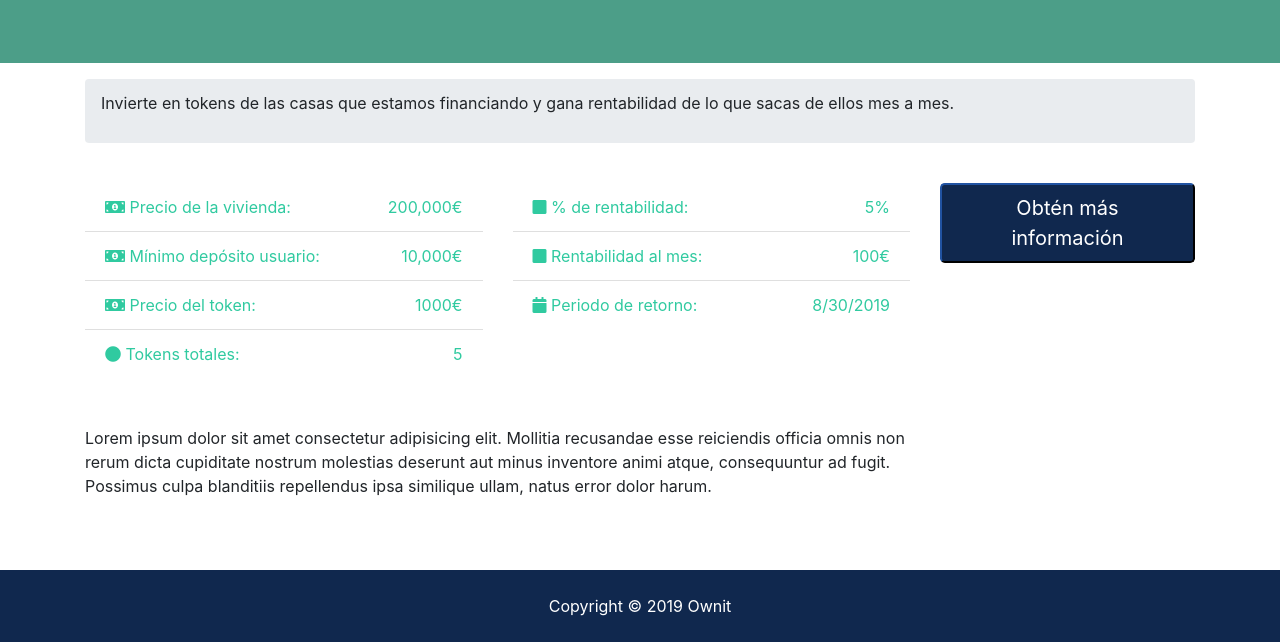
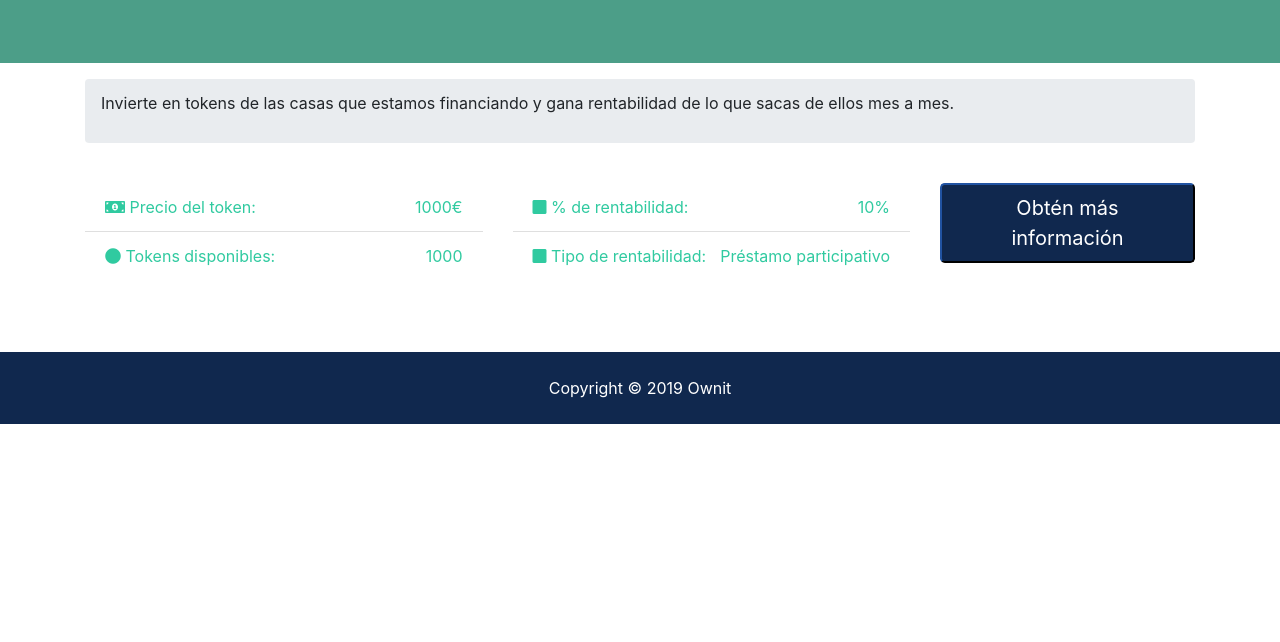
Before and after one commit to watxaut/ownit, a Django app: page /invest in a window 1280 px wide. Shown: the part 367-1009 px from the top of the page. After the commit the page ends 791 px from the top, so only its background shows below. Run offline with Django 3.2, Linux system fonts and the light colour scheme; some libraries are stand-ins or nearby versions.

```diff
--- a/ownit/settings.py
+++ b/ownit/settings.py
@@ -23,7 +23,7 @@ BASE_DIR = os.path.dirname(os.path.dirname(os.path.abspath(__file__)))
 SECRET_KEY = secret.SECRET_KEY
 
 # SECURITY WARNING: don't run with debug turned on in production!
-DEBUG = True
+DEBUG = False
 
 ALLOWED_HOSTS = []
 
--- a/requirements.txt
+++ b/requirements.txt
@@ -1,2 +1,3 @@
 Django==2.1.5
+django-smtp-ssl==1.0
 pytz==2018.9
--- a/templates/pages/invest.html
+++ b/templates/pages/invest.html
@@ -42,20 +42,12 @@
             <div class="col-md-6">
               <ul class="list-group list-group-flush">
                 <li class="list-group-item text-secondary">
-                  <i class="fas fa-money-bill-alt"></i> Precio de la vivienda:
-                  <span class="float-right">200,000€</span>
-                </li>
-                <li class="list-group-item text-secondary">
-                  <i class="fas fa-money-bill-alt"></i> Mínimo depósito usuario:
-                  <span class="float-right">10,000€</span>
-                </li>
-                <li class="list-group-item text-secondary">
                   <i class="fas fa-money-bill-alt"></i> Precio del token:
                   <span class="float-right">1000€</span>
                 </li>
                 <li class="list-group-item text-secondary">
-                  <i class="fas fa-circle"></i> Tokens totales:
-                  <span class="float-right">5
+                  <i class="fas fa-circle"></i> Tokens disponibles:
+                  <span class="float-right">1000
                   </span>
                 </li>
               </ul>
@@ -65,31 +57,18 @@
 
                 <li class="list-group-item text-secondary">
                   <i class="fas fa-square"></i> % de rentabilidad:
-                  <span class="float-right">5%</span>
+                  <span class="float-right">10%</span>
                 </li>
                 <li class="list-group-item text-secondary">
-                  <i class="fas fa-square"></i> Rentabilidad al mes:
-                  <span class="float-right">100€
+                  <i class="fas fa-square"></i> Tipo de rentabilidad:
+                  <span class="float-right">Préstamo participativo
                   </span>
-                </li>
-
-                <li class="list-group-item text-secondary">
-                  <i class="fas fa-calendar"></i> Periodo de retorno:
-                  <span class="float-right">8/30/2019</span>
                 </li>
 
               </ul>
             </div>
           </div>
 
-          <!-- Description -->
-          <div class="row mb-5">
-            <div class="col-md-12">
-              Lorem ipsum dolor sit amet consectetur adipisicing elit. Mollitia recusandae esse reiciendis officia omnis non rerum dicta
-              cupiditate nostrum molestias deserunt aut minus inventore animi atque, consequuntur ad fugit. Possimus culpa
-              blanditiis repellendus ipsa similique ullam, natus error dolor harum.
-            </div>
-          </div>
         </div>
         <div class="col-md-3">
 
```
Also changed, not shown: 1 other file.
